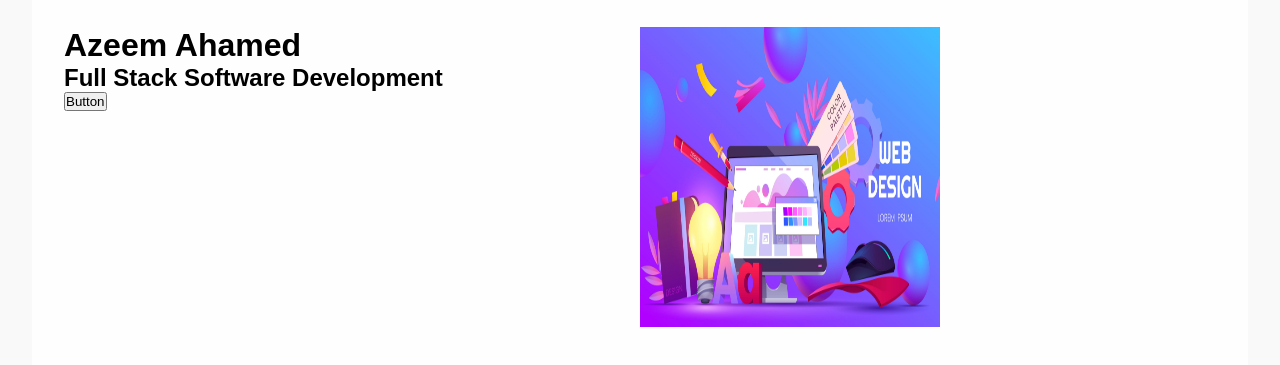
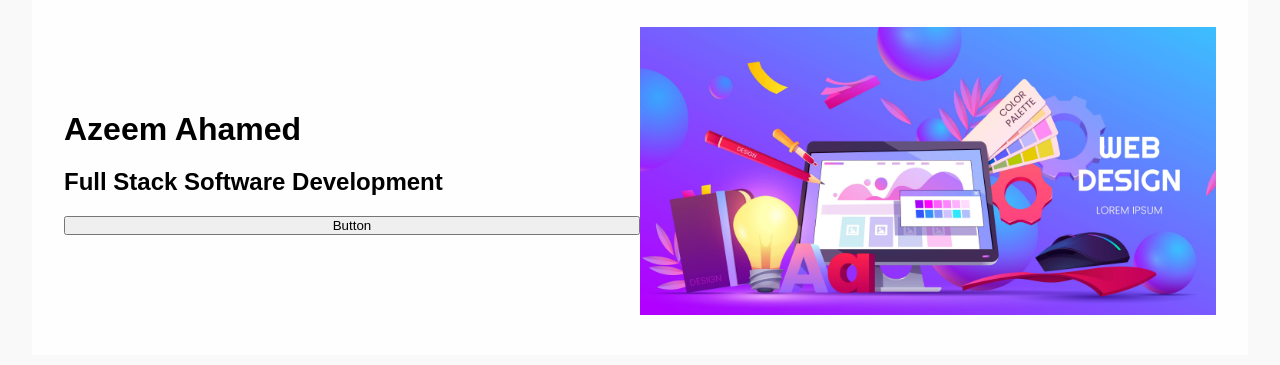
Before and after one commit to miazeem/wcse-cv-project, a plain HTML site: page index.html in a window 1280 px wide. Shown: the part 83-448 px from the top of the page. Drawn offline with Linux system fonts and the light colour scheme.

Commit message:
nth child

```diff
--- a/index.html
+++ b/index.html
@@ -57,11 +57,16 @@
         flex: 1;
       }
 
-      #hero div:nth-child (1) {
+      #hero div:nth-child(1) {
         display: flex;
         flex-direction:column;
         justify-content:center;
         row-gap:20px;
+      }
+
+      #hero img {
+        width: 100%;
+        height: auto;
       }
     </style>
   </head>
@@ -95,7 +100,7 @@
         <button>Button</button>
         </div>
         <div>
-          <img src="/img/web.jpg" width="300px" height="300px" alt="soft" />
+          <img src="/img/web.jpg" alt="soft" />
         </div>
       </div>
 
```
